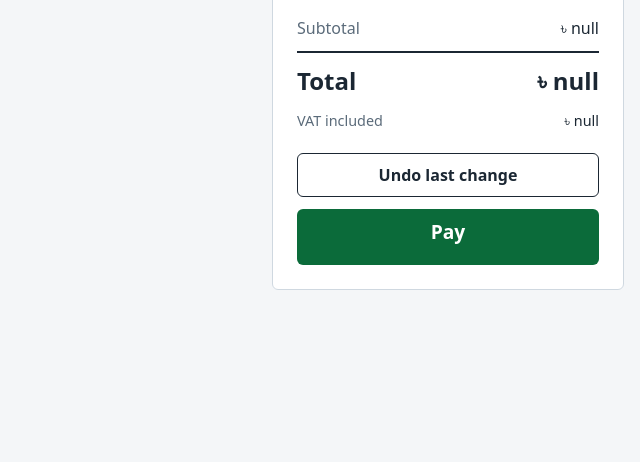
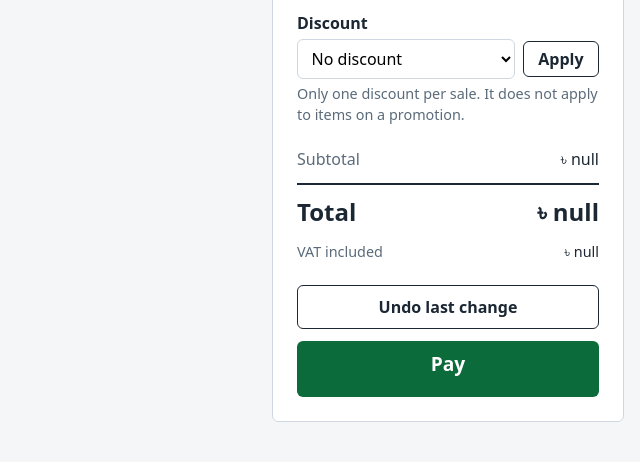
Before and after one commit to ami-JANI/smartmart, a Spring app: template src/main/resources/templates/pos/cart.html in a window 1280 px wide. Shown: the part 252-714 px from the top of the page, without its empty margins (640-1280 px from the left). Run offline with Thymeleaf, Linux system fonts and the light colour scheme; the template is opened without the code that fills it, so the values that code supplies are empty; some of the project's set-up classes (security, data sources, template engines, error pages and the like) are left out, and stand-ins take their place.

Commit message:
feat(ui): add discount selection to the cart
The cashier picks one discount from the list of active discounts, and
the cart shows the discount line and the new total. Amounts are set by
managers, as in docs/decisions.md, so the cashier cannot type one.

Refs: SCRUM-45

```diff
--- a/src/main/resources/static/css/app.css
+++ b/src/main/resources/static/css/app.css
@@ -401,3 +401,18 @@ th[aria-sort="descending"] .sort-link::after { content: " \2193"; color: var(--c
 .totals .totals-note { font-size: .9rem; }
 .summary-actions { display: grid; gap: .75rem; }
 .summary-actions form { margin: 0; }
+
+/* ---------- Discount choice on the cart (SCRUM-45) ---------- */
+
+.discount-form { margin-bottom: 1rem; }
+.discount-form label { display: block; margin-bottom: .25rem; font-weight: 600; }
+.discount-form .inline-form { padding: 0; }
+.discount-form select {
+    flex: 1 1 10rem;
+    min-height: 2.5rem;
+    padding: .4rem .6rem;
+    font: inherit;
+    border: 1px solid var(--color-border);
+    border-radius: var(--radius);
+    background: #fff;
+}
--- a/src/main/resources/templates/pos/cart.html
+++ b/src/main/resources/templates/pos/cart.html
@@ -3,9 +3,11 @@
   POS cart screen (SCRUM-44). Cashier.
 
   Model attributes
-    cart        lines, subtotal, promotionSavings, total, vatIncluded, canUndo (boolean).
+    cart        lines, subtotal, promotionSavings, discountId (or null), discountName (or null),
+                discountAmount, total, vatIncluded, canUndo (boolean).
                 Each line: id, productName, barcode, saleUnit (PIECE or KG), unitPrice,
                 quantity, lineTotal, free (true for a free promotion unit line).
+    discounts   active discounts the manager defined: id, name, description (for example "10% off")
     weightPrompt  null, or the scanned weighed product (barcode, productName) that needs a weight
     error       optional text, for example "Product not found"; nothing was added
     message     optional success text
@@ -14,7 +16,9 @@
     /pos/cart/items                  barcode [, weight]   scan a product; weighed products need weight
     /pos/cart/items/{lineId}/quantity  quantity
     /pos/cart/items/{lineId}/remove
+    /pos/cart/discount               discountId (empty removes the discount)
     /pos/cart/undo
+  The cashier only picks a discount from the list; amounts are set by managers (docs/decisions.md).
   The scan field has data-autofocus; static/js/pos.js keeps the focus there.
 */-->
 <html lang="en" th:replace="~{layout/base :: layout(~{::title}, ~{::main})}" xmlns:th="http://www.thymeleaf.org">
@@ -100,11 +104,30 @@
 
         <aside class="card summary" aria-label="Sale summary">
             <h2>Summary</h2>
+
+            <form th:action="@{/pos/cart/discount}" method="post" class="discount-form">
+                <label for="discountId">Discount</label>
+                <div class="inline-form">
+                    <select id="discountId" name="discountId">
+                        <option value="">No discount</option>
+                        <option th:each="d : ${discounts}" th:value="${d.id}"
+                                th:text="${d.name + ' (' + d.description + ')'}"
+                                th:selected="${cart.discountId != null and d.id == cart.discountId}">Discount</option>
+                    </select>
+                    <button type="submit" class="btn btn-secondary btn-small">Apply</button>
+                </div>
+                <p class="hint">Only one discount per sale. It does not apply to items on a promotion.</p>
+            </form>
+
             <dl class="totals">
                 <div><dt>Subtotal</dt><dd><span th:replace="~{fragments/money :: amount(${cart.subtotal})}">৳ 0.00</span></dd></div>
                 <div th:if="${cart.promotionSavings != null and cart.promotionSavings.signum() > 0}">
                     <dt>Promotion savings</dt>
                     <dd>&minus; <span th:replace="~{fragments/money :: amount(${cart.promotionSavings})}">৳ 0.00</span></dd>
+                </div>
+                <div th:if="${cart.discountAmount != null and cart.discountAmount.signum() > 0}">
+                    <dt th:text="'Discount' + (${cart.discountName != null} ? ' (' + ${cart.discountName} + ')' : '')">Discount</dt>
+                    <dd>&minus; <span th:replace="~{fragments/money :: amount(${cart.discountAmount})}">৳ 0.00</span></dd>
                 </div>
                 <div class="totals-total"><dt>Total</dt><dd><span th:replace="~{fragments/money :: amount(${cart.total})}">৳ 0.00</span></dd></div>
                 <div class="totals-note"><dt>VAT included</dt><dd><span th:replace="~{fragments/money :: amount(${cart.vatIncluded})}">৳ 0.00</span></dd></div>
```
